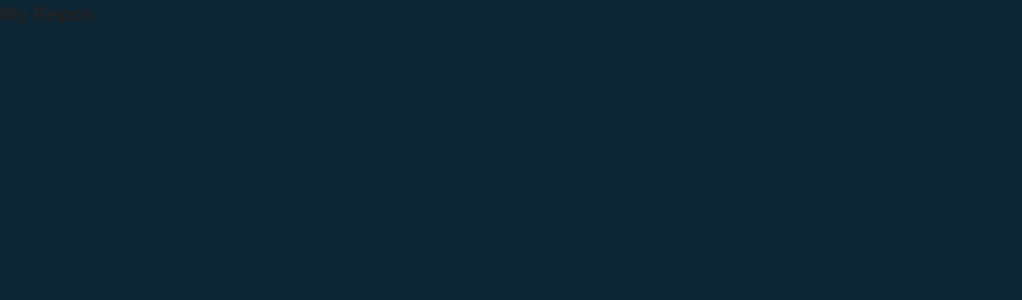
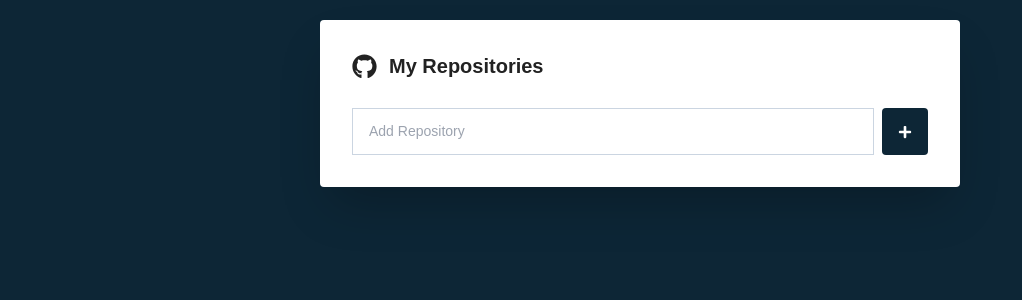
Before and after one commit to vgont/my-repos-project, a React (Create React App) app: page / in a window 1280 px wide. Shown: the top 300 px of the page, without its empty margins (0-1022 px from the left). Built offline with nearby package versions, Linux system fonts and the light colour scheme; the HTML template or start-up script is replaced by a standard one.

Commit message:
att Main component

```diff
--- a/src/pages/Main/index.js
+++ b/src/pages/Main/index.js
@@ -1,10 +1,58 @@
+import React, { useState, useCallback } from 'react';
 import Title from '../../components/Title';
+import Form from '../../components/Form';
+import Container from '../../components/Container';
+import SubmitButton from '../../components/SubmitButton';
+import { FaGithub, FaPlus } from 'react-icons/fa';
+import api from '../../services/api';
 
 export default function Main() {
-    return (
-      <div>
-        <Title title={'My Repos'}/>
-      </div>
 
+  const [newRepo, setNewRepo] = useState('');
+  const [repositories, setRepositories] = useState([]);
+
+
+  const handleSubmit = useCallback((e) => {
+
+    e.preventDefault();
+
+    async function submit() {
+      const response = await api.get(`repos/${newRepo}`);
+
+      const data = {
+        name: response.data.full_name,
+      }
+
+      setRepositories([...repositories, data.name]);
+      setNewRepo('');
+    }
+
+    submit();
+
+  }, [newRepo,repositories])
+
+
+  function handleInputChange(e) {
+    setNewRepo(e.target.value);
+  }
+
+  return (
+    <Container>
+
+      <Title icon={<FaGithub size={25} className='mr-3' />} title={'My Repositories'} />
+
+      <Form action={handleSubmit}>
+        <input className='flex-1 border border-slate-300 py-3 px-4'
+          type="text"
+          placeholder='Add Repository'
+          value={newRepo}
+          onChange={handleInputChange}
+        />
+
+        <SubmitButton type={'submit'}>
+          <FaPlus color='#fff' size={14} />
+        </SubmitButton>
+      </Form>
+    </Container>
   )
 }
```
